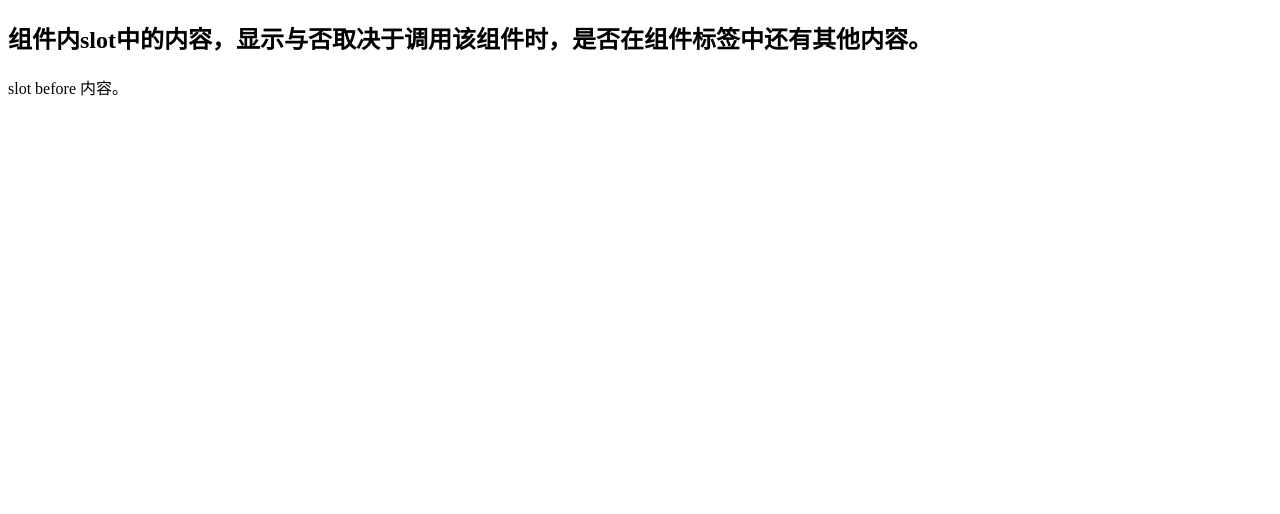
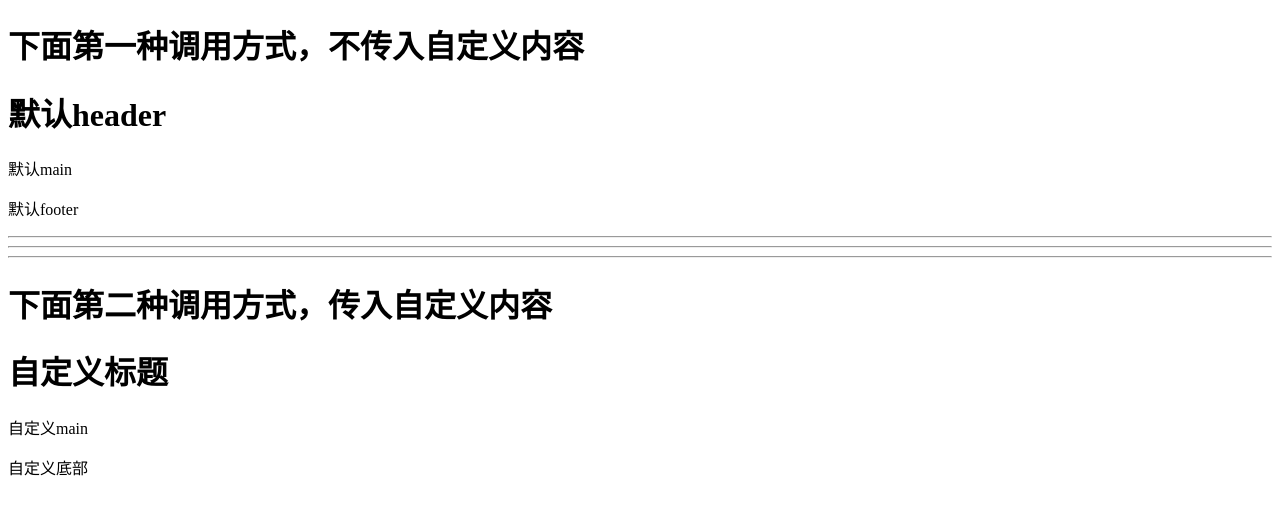
Before and after one commit to sailengsi/sls-vue1-study, a plain HTML site: page demos/course/016-cp-slot(many).html in a window 1280 px wide. Drawn offline with nearby package versions, Linux system fonts and the light colour scheme.

Commit message:
修改slot的demo，使之更容易理解

```diff
--- a/demos/course/016-cp-slot(many).html
+++ b/demos/course/016-cp-slot(many).html
@@ -23,25 +23,40 @@
     </head>
     <body>
         <div id="app">
-            <h2>组件内slot中的内容，显示与否取决于调用该组件时，是否在组件标签中还有其他内容。</h2>
-            <one>
-                <p>这是one组件标签中的内容，所以one组件中的slot不会显示。</p>
-                <p slot="before">slot before 内容。</p>
-                <p slot="after">slot after 内容。</p>
-            </one>
+            <h1>下面第一种调用方式，不传入自定义内容</h1>
+            <child></child>
+
+
+            <hr>
+            <hr>
+            <hr>
+            <h1>下面第二种调用方式，传入自定义内容</h1>
+            <child>
+                <h1 slot='header'>自定义标题</h1>
+                <p slot='footer'>自定义底部</p>
+                <p>自定义main</p>
+            </child>
         </div>
 
         <!-- 1组件 -->
-        <template id="cp-1">
-            <slot name="before"></slot>
-            <slot>这是one组件中slot内容，因为one标签中没有内容，所以这里会显示。</slot>
-            <slot name="after"></slot>
+        <template id="child">
+            <div class="container">
+                <header>
+                    <slot name="header"><h1>默认header</h1></slot>
+                </header>
+                <main>
+                    <slot><p>默认main</p></slot>
+                </main>
+                <footer>
+                    <slot name="footer"><p>默认footer</p></slot>
+                </footer>
+            </div>
         </template>
         <script src="../../node_modules/vue/dist/vue.js"></script>
         <script>
             // 1组件
-            Vue.component('one',{
-                template:'#cp-1'
+            Vue.component('child',{
+                template:'#child'
             });
 
             //创建根实例
```
Also changed, not shown: demos/course/015-cp-slot(one).html (+21 -17 lines).
